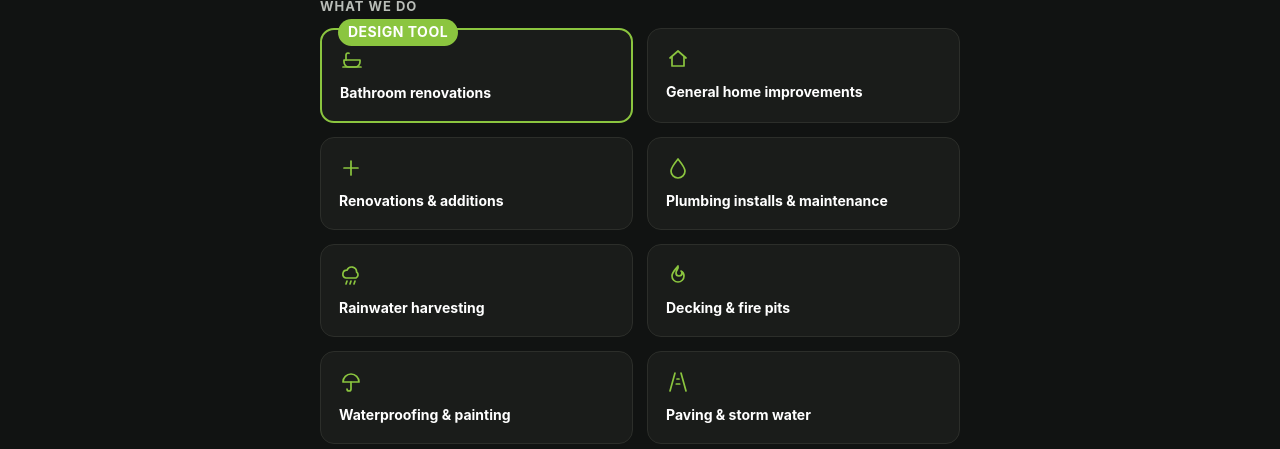
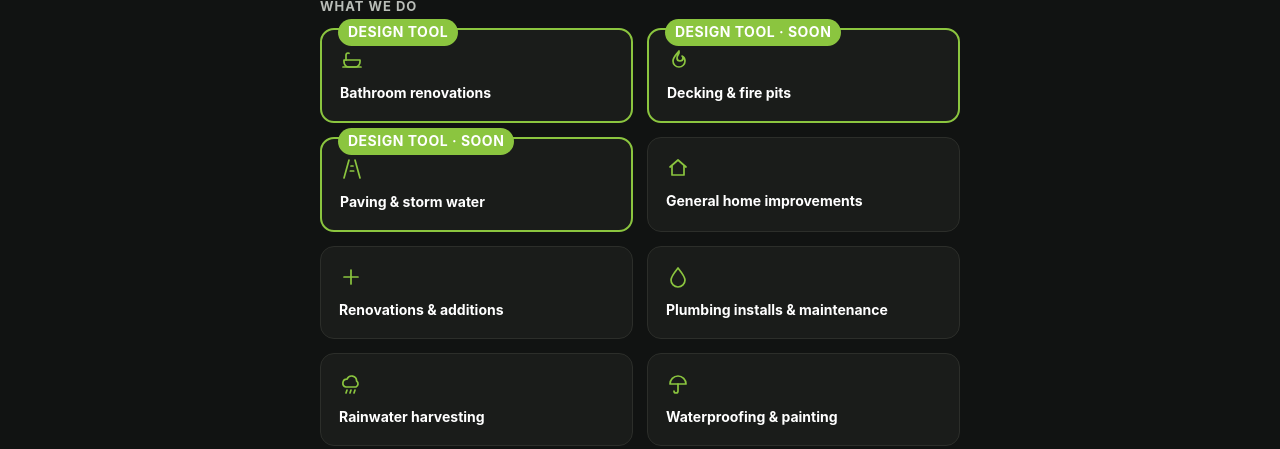
Before and after one commit to lukereesconsulting/pgs-bathroom-tool, a website: page index.html in a window 1280 px wide. Shown: the part 527-976 px from the top of the page. Drawn offline with Linux system fonts and the light colour scheme.

Commit message:
Update index.html

```diff
--- a/index.html
+++ b/index.html
@@ -90,13 +90,13 @@
   <div class="services-label">What we do</div>
   <div class="services-grid">
     <a href="/bathroom-tool.html" class="service-card featured"><span class="badge-tool">Design tool</span><svg viewBox="0 0 24 24"><path d="M4 12h16v2a5 5 0 0 1-5 5H9a5 5 0 0 1-5-5v-2z"/><path d="M6 12V7a2 2 0 0 1 3-1.7"/><path d="M3 19h18"/></svg><span>Bathroom renovations</span></a>
+    <a href="https://wa.me/27727627657?text=Hi%20Christian%2C%20I%27m%20interested%20in%20decking%20or%20a%20fire%20pit.%20Can%20we%20chat%3F" class="service-card featured" target="_blank"><span class="badge-tool">Design tool &middot; soon</span><svg viewBox="0 0 24 24"><path d="M12 3c1 3-2 4-2 7a3 3 0 0 0 6 0c0-1-1-2-1-2 2 1 3 3 3 5a6 6 0 0 1-12 0c0-4 3-6 6-10z"/></svg><span>Decking &amp; fire pits</span></a>
+    <a href="https://wa.me/27727627657?text=Hi%20Christian%2C%20I%27m%20interested%20in%20paving%20or%20storm%20water%20work.%20Can%20we%20chat%3F" class="service-card featured" target="_blank"><span class="badge-tool">Design tool &middot; soon</span><svg viewBox="0 0 24 24"><path d="M9 3L4 21"/><path d="M15 3l5 18"/><path d="M11 9h2M10.3 14h3.4"/></svg><span>Paving &amp; storm water</span></a>
     <a href="https://wa.me/27727627657?text=Hi%20Christian%2C%20I%27m%20interested%20in%20general%20home%20improvements.%20Can%20we%20chat%3F" class="service-card" target="_blank"><svg viewBox="0 0 24 24"><path d="M4 11L12 4l8 7"/><path d="M6 10v9h12v-9"/></svg><span>General home improvements</span></a>
     <a href="https://wa.me/27727627657?text=Hi%20Christian%2C%20I%27m%20interested%20in%20a%20renovation%20or%20addition.%20Can%20we%20chat%3F" class="service-card" target="_blank"><svg viewBox="0 0 24 24"><path d="M12 5v14M5 12h14"/></svg><span>Renovations &amp; additions</span></a>
     <a href="https://wa.me/27727627657?text=Hi%20Christian%2C%20I%20need%20help%20with%20plumbing.%20Can%20we%20chat%3F" class="service-card" target="_blank"><svg viewBox="0 0 24 24"><path d="M12 3c4 5 7 8.5 7 12a7 7 0 0 1-14 0c0-3.5 3-7 7-12z"/></svg><span>Plumbing installs &amp; maintenance</span></a>
     <a href="https://wa.me/27727627657?text=Hi%20Christian%2C%20I%27m%20interested%20in%20rainwater%20harvesting.%20Can%20we%20chat%3F" class="service-card" target="_blank"><svg viewBox="0 0 24 24"><path d="M7 15a4 4 0 0 1 1-7.9 5 5 0 0 1 9.6 1.9A3.5 3.5 0 0 1 17 15H7z"/><path d="M8 18l-1 3M12 18l-1 3M16 18l-1 3"/></svg><span>Rainwater harvesting</span></a>
-    <a href="https://wa.me/27727627657?text=Hi%20Christian%2C%20I%27m%20interested%20in%20decking%20or%20a%20fire%20pit.%20Can%20we%20chat%3F" class="service-card" target="_blank"><svg viewBox="0 0 24 24"><path d="M12 3c1 3-2 4-2 7a3 3 0 0 0 6 0c0-1-1-2-1-2 2 1 3 3 3 5a6 6 0 0 1-12 0c0-4 3-6 6-10z"/></svg><span>Decking &amp; fire pits</span></a>
     <a href="https://wa.me/27727627657?text=Hi%20Christian%2C%20I%20need%20waterproofing%20or%20painting%20done.%20Can%20we%20chat%3F" class="service-card" target="_blank"><svg viewBox="0 0 24 24"><path d="M4 12a8 8 0 0 1 16 0H4z"/><path d="M12 12v7a2 2 0 0 1-4 0"/></svg><span>Waterproofing &amp; painting</span></a>
-    <a href="https://wa.me/27727627657?text=Hi%20Christian%2C%20I%27m%20interested%20in%20paving%20or%20storm%20water%20work.%20Can%20we%20chat%3F" class="service-card" target="_blank"><svg viewBox="0 0 24 24"><path d="M9 3L4 21"/><path d="M15 3l5 18"/><path d="M11 9h2M10.3 14h3.4"/></svg><span>Paving &amp; storm water</span></a>
   </div>
 </section>
 
```
